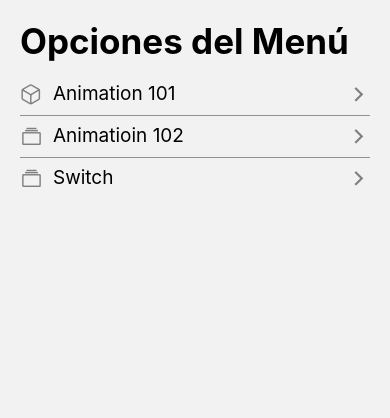
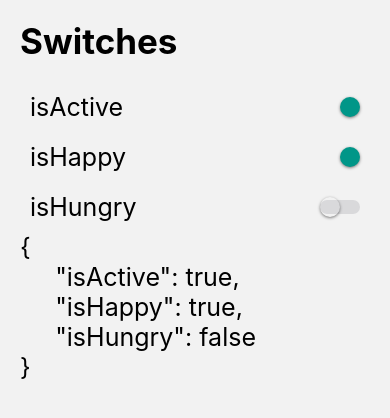
Before and after one commit to omarrendon/react-native-components, a React Native app: screen /SwitchScreen in a window 390 px wide. Shown: the top 418 px of the page. Built offline with nearby package versions, Linux system fonts and the light colour scheme.

Commit message:
CREATE: switches screen and modify the menu components

```diff
--- /dev/null
+++ b/src/components/CustomSwitch.tsx
@@ -0,0 +1,27 @@
+import React, {useState} from 'react';
+import {Platform, Switch} from 'react-native';
+import {themeStyles} from '../theme/appTheme';
+
+interface Props {
+  isOn: boolean;
+  onChange: (value: boolean) => void;
+}
+
+export const CustomSwitch = ({isOn, onChange}: Props) => {
+  const [isEnabled, setIsEnabled] = useState(isOn);
+
+  const toggleSwitch = () => {
+    setIsEnabled(!isEnabled);
+    onChange(!isEnabled);
+  };
+
+  return (
+    <Switch
+      trackColor={{false: '#D9D9DB', true: `${themeStyles.primary}`}}
+      thumbColor={Platform.OS === 'android' ? `${themeStyles.primary}` : ''}
+      ios_backgroundColor="#3e3e3e"
+      onValueChange={toggleSwitch}
+      value={isEnabled}
+    />
+  );
+};
--- a/src/components/FlatListMenuItem.tsx
+++ b/src/components/FlatListMenuItem.tsx
@@ -2,6 +2,7 @@
 import {MenuItem} from '../interfaces/appInterfaces';
 import Icon from 'react-native-vector-icons/Ionicons';
 import {useNavigation} from '@react-navigation/native';
+import {themeStyles} from '../theme/appTheme';
 
 interface Props {
   menuItem: MenuItem;
@@ -14,10 +15,10 @@
       activeOpacity={0.5}
       onPress={() => navigate(menuItem.component as never)}>
       <View style={styles.container}>
-        <Icon name={menuItem.icon} color="gray" size={23} />
+        <Icon name={menuItem.icon} color="#5856D6" size={23} />
         <Text style={styles.itemText}>{menuItem.name}</Text>
         <View style={{flex: 1}} />
-        <Icon name="chevron-forward-outline" color="gray" size={23} />
+        <Icon name="chevron-forward-outline" color="#5856D6" size={23} />
       </View>
     </TouchableOpacity>
   );
--- a/src/menuItems/index.ts
+++ b/src/menuItems/index.ts
@@ -12,8 +12,8 @@
     component: 'Animation102',
   },
   {
-    name: 'Switch',
-    icon: 'albums-outline',
+    name: 'Switches',
+    icon: 'toggle-outline',
     component: 'SwitchScreen',
   },
 ];
--- a/src/navigation/MyStack.tsx
+++ b/src/navigation/MyStack.tsx
@@ -1,5 +1,5 @@
 import {createStackNavigator} from '@react-navigation/stack';
-import {Home, Animation101, Animation102} from '../screens/index';
+import {Home, Animation101, Animation102, SwichScreen} from '../screens/index';
 
 const Stack = createStackNavigator();
 
@@ -12,6 +12,7 @@
       <Stack.Screen name="Home" component={Home} />
       <Stack.Screen name="Animation101" component={Animation101} />
       <Stack.Screen name="Animation102" component={Animation102} />
+      <Stack.Screen name="SwitchScreen" component={SwichScreen} />
     </Stack.Navigator>
   );
 };
--- /dev/null
+++ b/src/screens/SwichScreen.tsx
@@ -0,0 +1,64 @@
+import React, {useState} from 'react';
+import {StyleSheet, Text, View} from 'react-native';
+import {CustomSwitch} from '../components/CustomSwitch';
+import {HeaderTitle} from '../components/HeaderTitle';
+
+export const SwichScreen = () => {
+  const [state, setState] = useState({
+    isActive: true,
+    isHappy: true,
+    isHungry: false,
+  });
+  const {isActive, isHungry, isHappy} = state;
+
+  const onChange = (value: boolean, field: string) => {
+    setState({
+      ...state,
+      [field]: value,
+    });
+  };
+
+  return (
+    <View style={styles.container}>
+      <HeaderTitle title="Switches" />
+      <View style={styles.switchRow}>
+        <Text style={styles.switchText}>isActive</Text>
+        <CustomSwitch
+          isOn={isActive}
+          onChange={value => onChange(value, 'isActive')}
+        />
+      </View>
+      <View style={styles.switchRow}>
+        <Text style={styles.switchText}>isHappy</Text>
+        <CustomSwitch
+          isOn={isHappy}
+          onChange={value => onChange(value, 'isHappy')}
+        />
+      </View>
+      <View style={styles.switchRow}>
+        <Text style={styles.switchText}>isHungry</Text>
+        <CustomSwitch
+          isOn={isHungry}
+          onChange={value => onChange(value, 'isHungry')}
+        />
+      </View>
+
+      <Text style={styles.switchText}>{JSON.stringify(state, null, 5)}</Text>
+    </View>
+  );
+};
+
+const styles = StyleSheet.create({
+  container: {
+    marginHorizontal: 20,
+  },
+  switchRow: {
+    justifyContent: 'space-between',
+    alignItems: 'center',
+    flexDirection: 'row',
+    margin: 10,
+  },
+  switchText: {
+    fontSize: 25,
+  },
+});
--- a/src/screens/index.tsx
+++ b/src/screens/index.tsx
@@ -1,3 +1,4 @@
 export {Home} from './Home';
 export {Animation101} from './Animation101';
 export {Animation102} from './Animation102';
+export {SwichScreen} from './SwichScreen';
--- a/src/theme/appTheme.tsx
+++ b/src/theme/appTheme.tsx
@@ -8,4 +8,7 @@
   globalMargin: {
     marginHorizontal: 20,
   },
+  primary: {
+    color: '#5856D6',
+  },
 });
```
